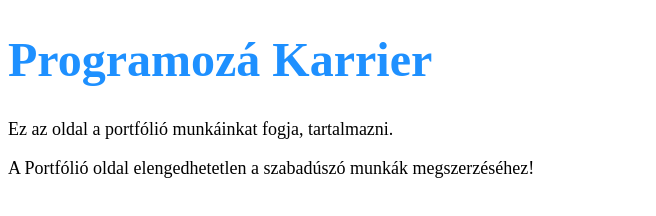
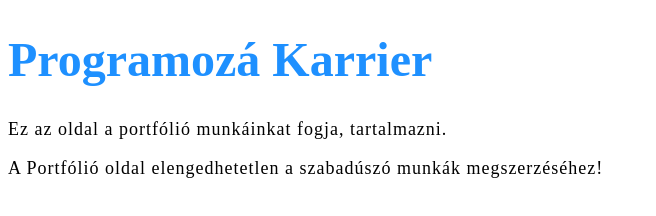
Before and after one commit to zoltansw/portfolio-oldal, a plain HTML site: page index.html in a window 1280 px wide. Shown: the whole page, without its empty margins (0-656 px from the left). Drawn offline with Linux system fonts and the light colour scheme.

```diff
--- a/Styles/styles.css
+++ b/Styles/styles.css
@@ -1,3 +1,4 @@
 h1 {color: dodgerblue;
     font-size: 48px;}
-p {font-size: 18px;}
+p {font-size: 18px;
+letter-spacing: 1px;}
```
